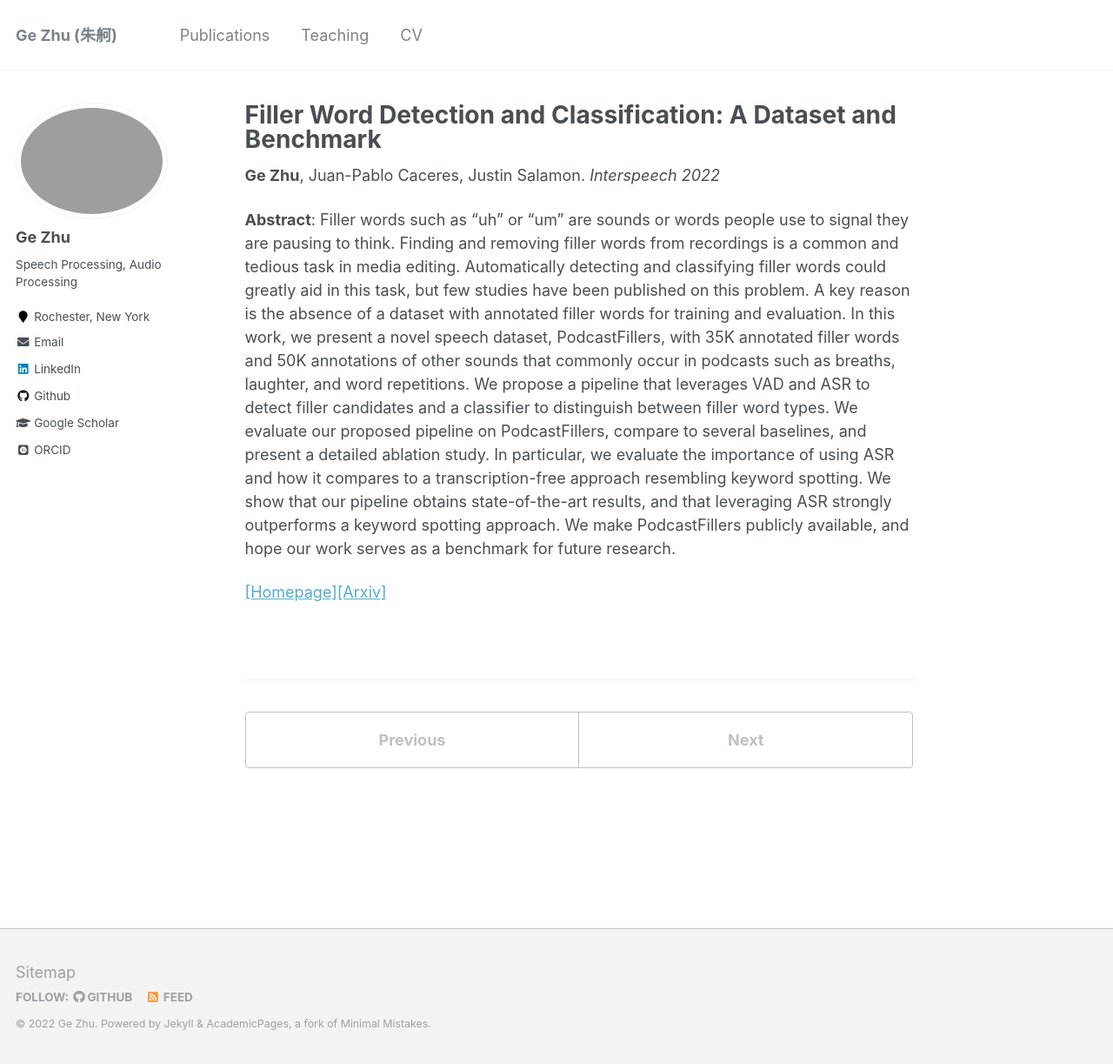
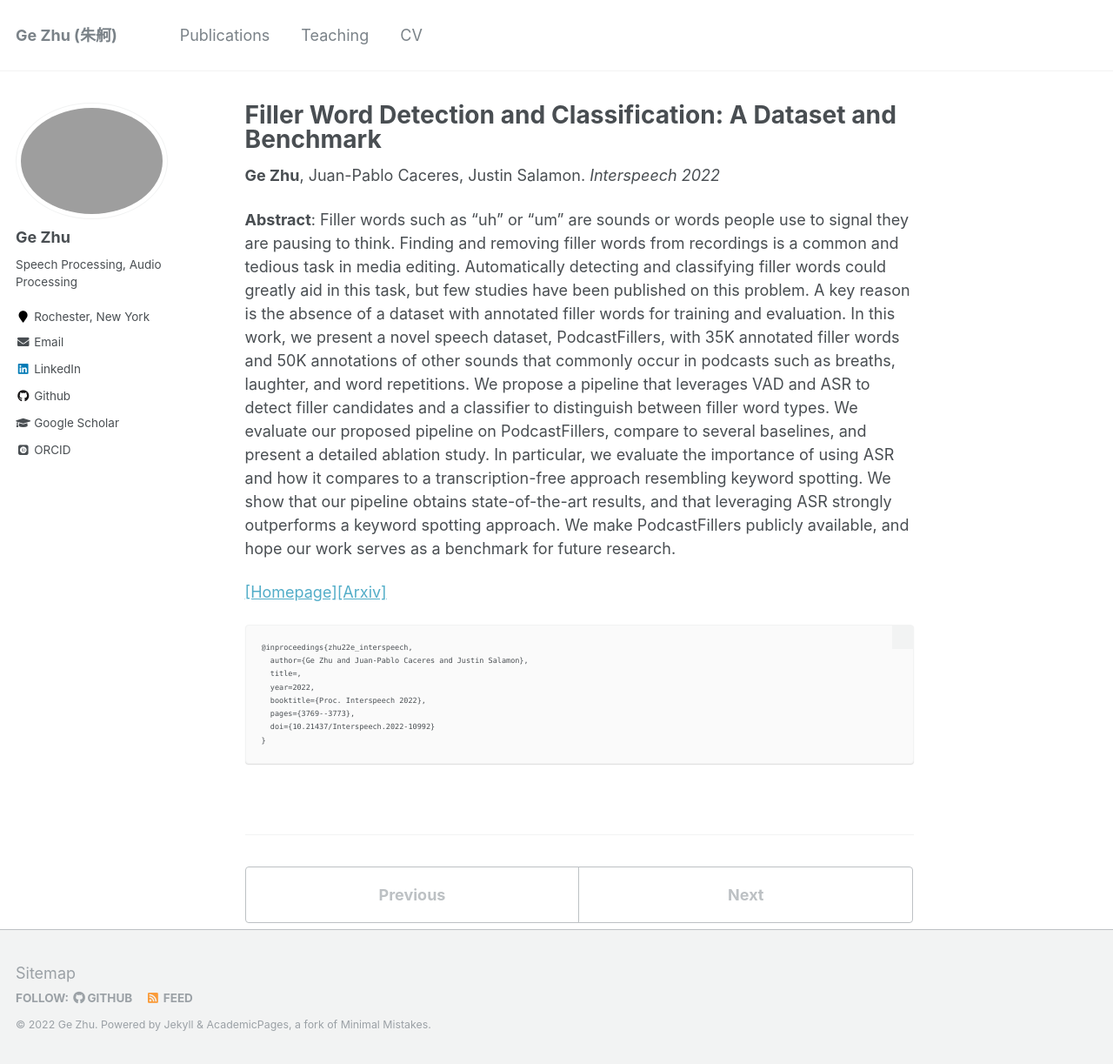
Before and after one commit to gzhu06/gzhu06.github.io, a Jekyll site: the page built from _publications/pfs.md, in a window 1280 px wide and 1223 px high. Shown: the whole window at 87% size. Built offline with Jekyll 4.4.1, drawn with Linux system fonts in a browser that asks for light colours; some web fonts are replaced.

Commit message:
add citation

````diff
--- a/_publications/pfs.md
+++ b/_publications/pfs.md
@@ -10,3 +10,14 @@ venue: 'Preprint'
 <b>Abstract</b>: Filler words such as "uh" or "um" are sounds or words people use to signal they are pausing to think. Finding and removing filler words from recordings is a common and tedious task in media editing. Automatically detecting and classifying filler words could greatly aid in this task, but few studies have been published on this problem. A key reason is the absence of a dataset with annotated filler words for training and evaluation. In this work, we present a novel speech dataset, PodcastFillers, with 35K annotated filler words and 50K annotations of other sounds that commonly occur in podcasts such as breaths, laughter, and word repetitions. We propose a pipeline that leverages VAD and ASR to detect filler candidates and a classifier to distinguish between filler word types. We evaluate our proposed pipeline on PodcastFillers, compare to several baselines, and present a detailed ablation study. In particular, we evaluate the importance of using ASR and how it compares to a transcription-free approach resembling keyword spotting. We show that our pipeline obtains state-of-the-art results, and that leveraging ASR strongly outperforms a keyword spotting approach. We make PodcastFillers publicly available, and hope our work serves as a benchmark for future research.
 
 [[Homepage]](https://podcastfillers.github.io/)[[Arxiv]](https://arxiv.org/abs/2203.15135)
+
+```
+@inproceedings{zhu22e_interspeech,
+  author={Ge Zhu and Juan-Pablo Caceres and Justin Salamon},
+  title={{Filler Word Detection and Classification: A Dataset and Benchmark}},
+  year=2022,
+  booktitle={Proc. Interspeech 2022},
+  pages={3769--3773},
+  doi={10.21437/Interspeech.2022-10992}
+}
+```
````
